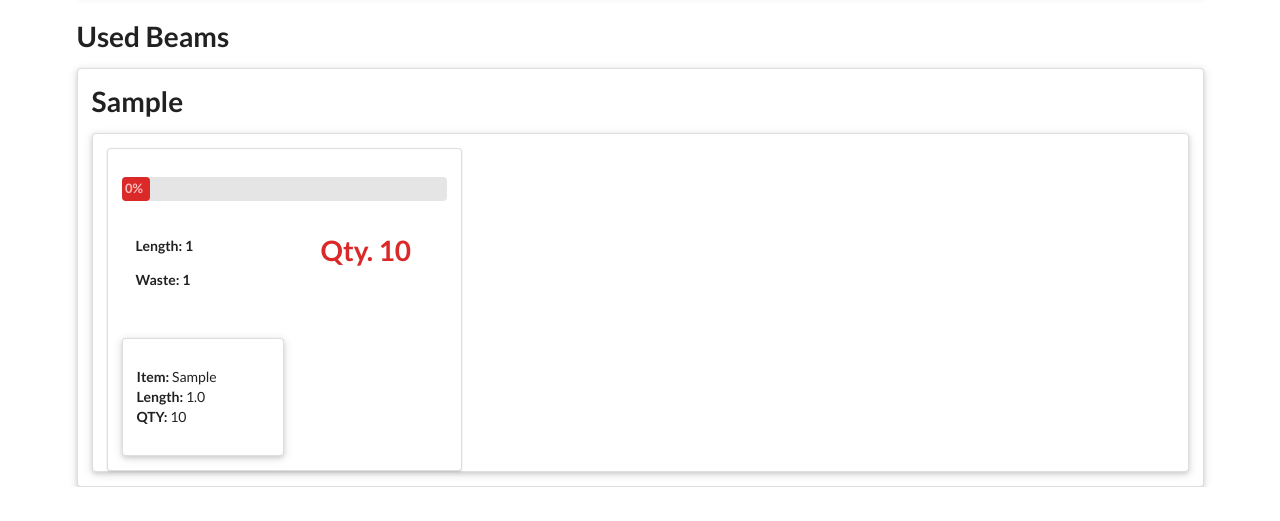
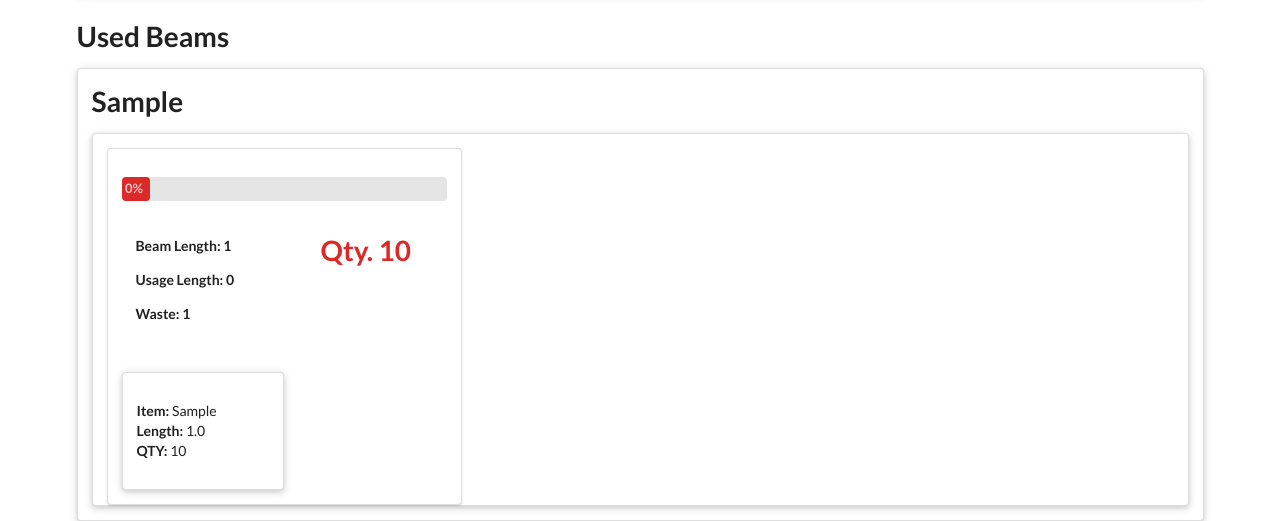
Before and after one commit to Boomatang/Clue, a Flask app: page /BOM/result/Sample in a window 1280 px wide. Shown: the part 806-1327 px from the top of the page. Before the commit the page ends 1293 px from the top, so only its background shows below. Run offline with Flask 2, Linux system fonts and the light colour scheme; a user stored in the database is signed in; tables that the repository leaves empty hold one stand-in row (values such as "Sample post"); some libraries are stand-ins or nearby versions.

Commit message:
Usage length added

```diff
--- a/app/models/bom_result_models.py
+++ b/app/models/bom_result_models.py
@@ -247,6 +247,10 @@ class BomResultBeam(db.Model):
         "BomResultBeamPart", cascade="all, delete-orphan", backref="beam", lazy=True
     )
 
+    @property
+    def usage(self):
+        return self.length - self.waste
+
     def delete(self):
         for part in self.parts:
             part.delete()
--- a/app/templates/BOM/_beam.html
+++ b/app/templates/BOM/_beam.html
@@ -16,7 +16,8 @@
           <div class="ui two column grid container">
             <div class="ui padded column container">
               <strong>
-                <p>Length: {{ beam.length }}</p>
+                <p>Beam Length: {{ beam.length }}</p>
+                <p>Usage Length: {{ beam.usage }}</p>
                 <p>Waste: {{ beam.waste }}</p>
               </strong>
               <br>
```
